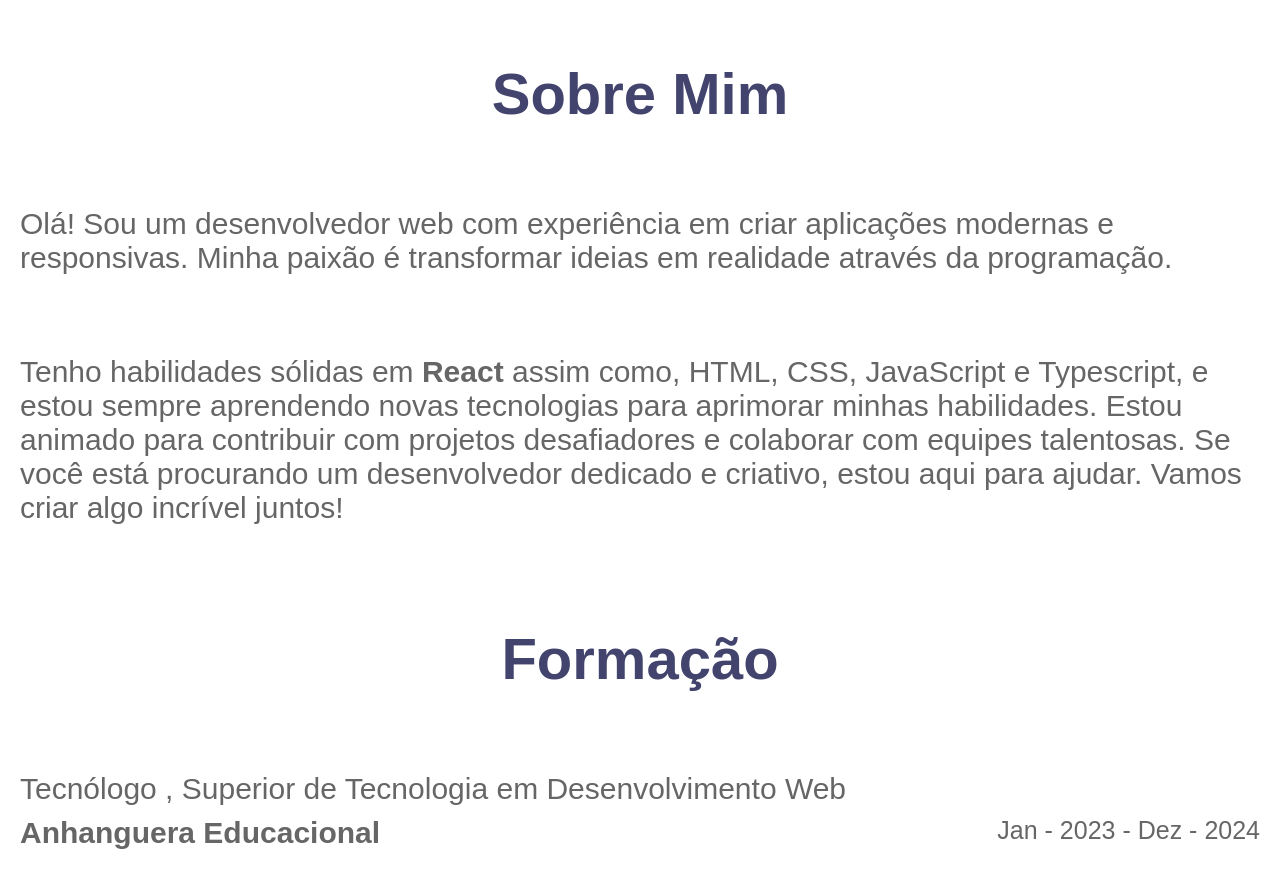
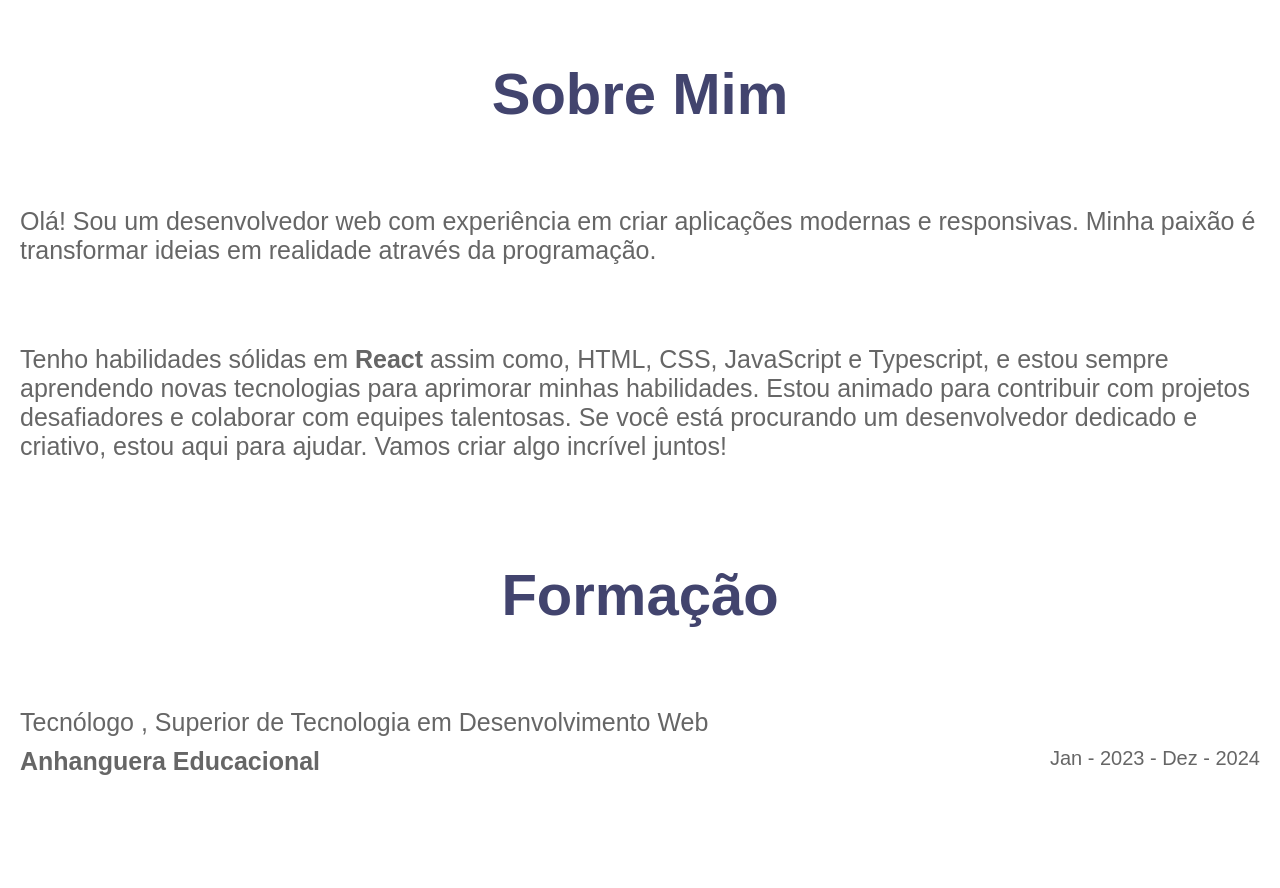
Before and after one commit to guiestrela/portfolioWebDev, a React (Vite) app: page /SobreMin in a window 1280 px wide. Shown: the part 280-1168 px from the top of the page. Built offline with nearby package versions, Linux system fonts and the light colour scheme.

Commit message:
style(AboutMe): reduce font sizes
- Reduced font size from 30px to 25px in several places.
- Reduced font size from 25px to 20px in one place.

```diff
--- a/src/assets/components/AboutMe/index.tsx
+++ b/src/assets/components/AboutMe/index.tsx
@@ -27,7 +27,7 @@ function AboutMe() {
                         </Title>
                         <Texto
                             fontfamily="Roboto"
-                            fontsize="30px"
+                            fontsize="25px"
                             fontweight="400"
                             textalign="start"
                             color="#666666"
@@ -37,7 +37,7 @@ function AboutMe() {
                         </Texto>
                             <Texto
                             fontfamily="Roboto"
-                            fontsize="30px"
+                            fontsize="25px"
                             fontweight="400"
                             textalign="start"
                             color="#666666"
@@ -61,7 +61,7 @@ function AboutMe() {
                             </Title>
                             <Texto
                                 fontfamily="Roboto"
-                                fontsize="30px"
+                                fontsize="25px"
                                 fontweight="400"
                                 textalign="start"
                                 color="#666666"
@@ -73,7 +73,7 @@ function AboutMe() {
                                 justifycontent="space-between">
                                 <Texto
                                 fontfamily="Roboto"
-                                fontsize="30px"
+                                fontsize="25px"
                                 fontweight="bold"
                                 textalign="start"
                                 color="#666666"
@@ -83,7 +83,7 @@ function AboutMe() {
                             </Texto>
                             <Texto
                                 fontfamily="Roboto"
-                                fontsize="25px"
+                                fontsize="20px"
                                 fontweight="300"
                                 textalign="start"
                                 color="#666666"
```
